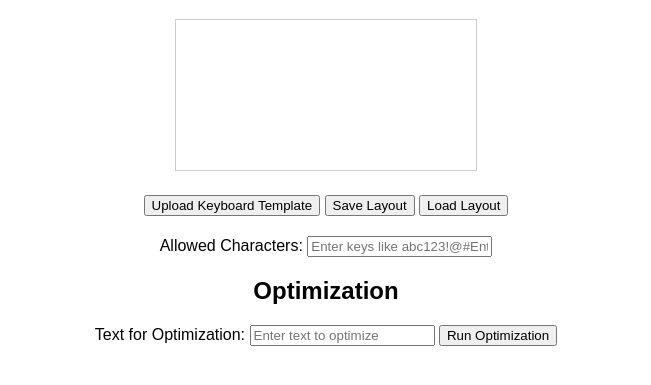
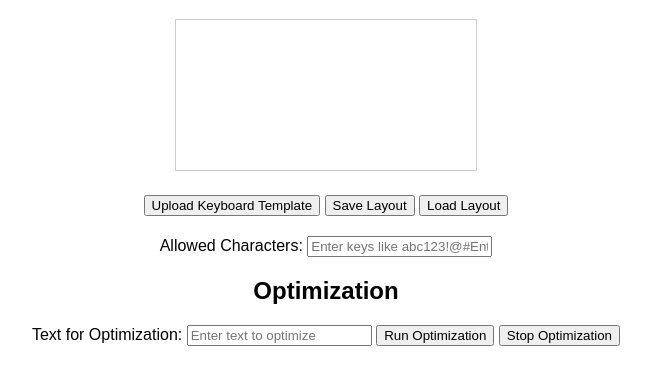
Before and after one commit to DaGoat42/Test, a plain HTML site: page index.html in a window 1280 px wide. Shown: the part 61-446 px from the top of the page, without its empty margins (314-965 px from the left). Drawn offline with Linux system fonts and the light colour scheme.

Commit message:
Update index.html

```diff
--- a/index.html
+++ b/index.html
@@ -28,6 +28,7 @@
     <label for="input-text">Text for Optimization:</label>
     <input type="text" id="input-text" placeholder="Enter text to optimize">
     <button id="run-optimization">Run Optimization</button>
+    <button id="stop-optimization">Stop Optimization</button>
     <div id="results"></div>
   </div>
   <input type="file" id="file-input" accept=".json, .png" style="display: none;">
```
